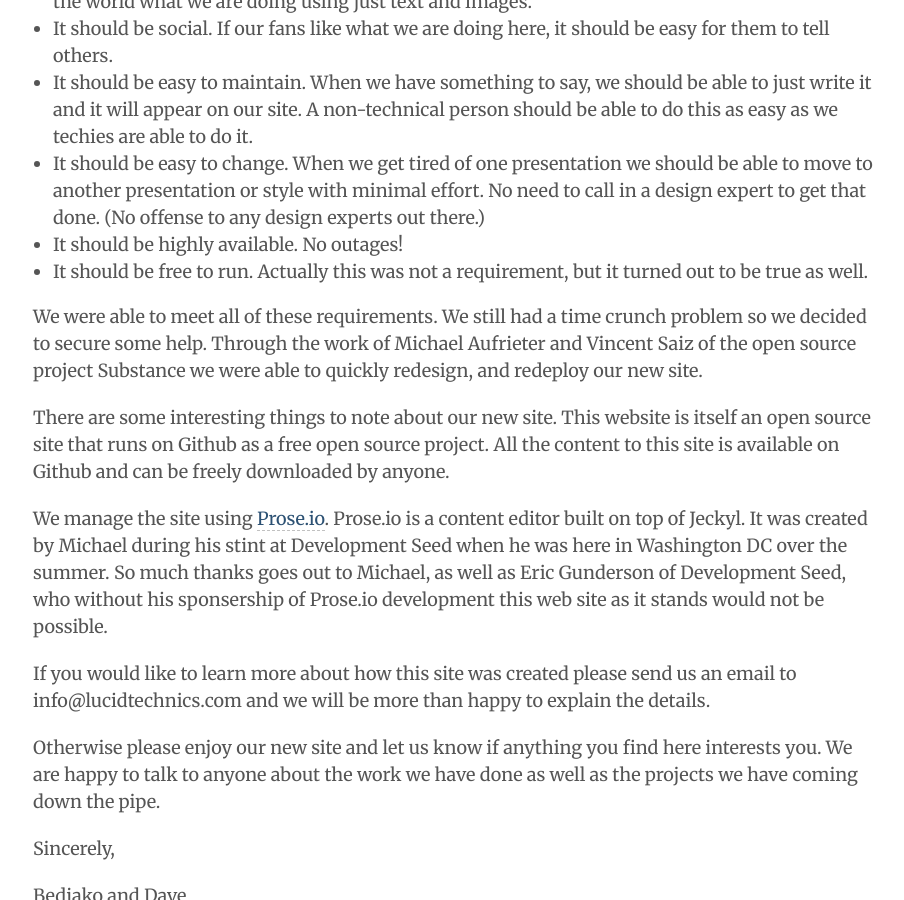
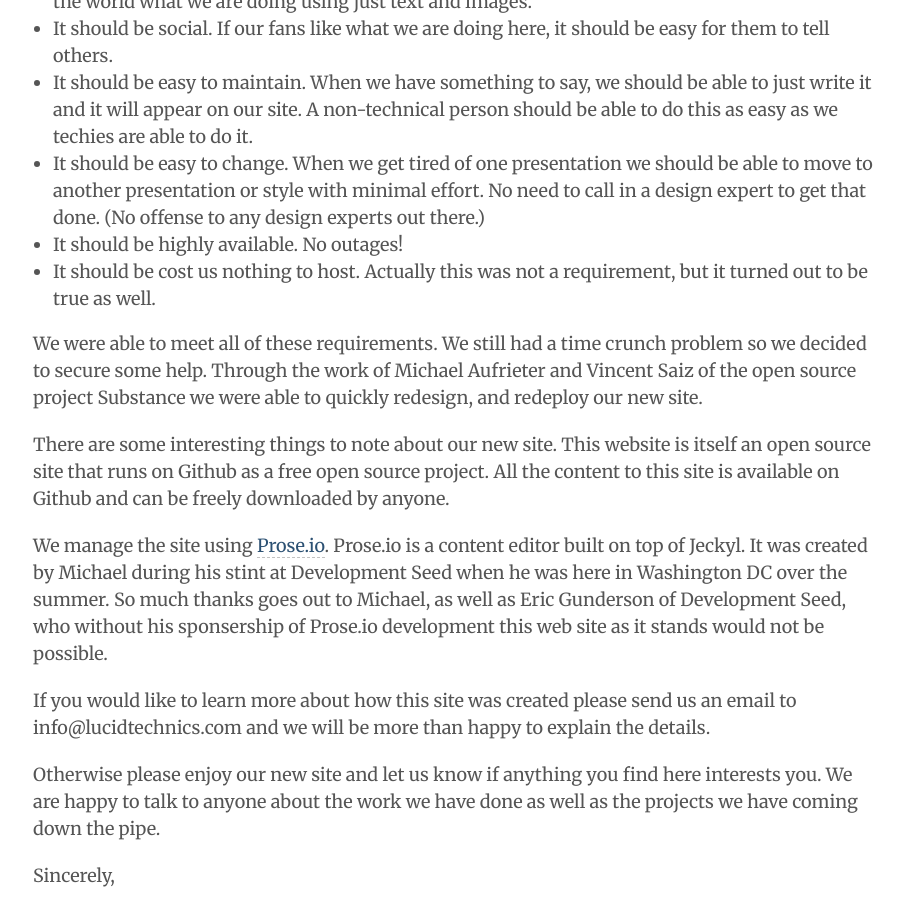
Before and after one commit to LucidTechnics/lucidtechnics.github.com, a Jekyll site: the page built from _posts/articles/2012-12-12-site-launch.md, in a window 1280 px wide and 900 px high, scrolled down 967 px. Shown: the whole window, without its empty margins (185-1089 px from the left). Built offline with Jekyll 4.4.1, drawn with Linux system fonts in a browser that asks for light colours; nearby versions of some CDN libraries; comment, search, counter and statistics services are not loaded.

Commit message:
Updated _posts/articles/2012-12-12-site-launch.md

```diff
--- a/_posts/articles/2012-12-12-site-launch.md
+++ b/_posts/articles/2012-12-12-site-launch.md
@@ -22,7 +22,7 @@
 * It should be easy to maintain.  When we have something to say, we should be able to just write it and it will appear on our site.  A non-technical person should be able to do this as easy as we techies are able to do it.
 * It should be easy to change.  When we get tired of one presentation we should be able to move to another presentation or style with minimal effort.  No need to call in a design expert to get that done. (No offense to any design experts out there.)
 * It should be highly available.  No outages!
-* It should be free to run.  Actually this was not a requirement, but it turned out to be true as well.
+* It should be cost us nothing to host.  Actually this was not a requirement, but it turned out to be true as well.
 
 We were able to meet all of these requirements.  We still had a time crunch problem so we decided to secure some help. Through the work of Michael Aufrieter and Vincent Saiz of the open source project Substance we were able to quickly redesign, and redeploy our new site.
 
```
